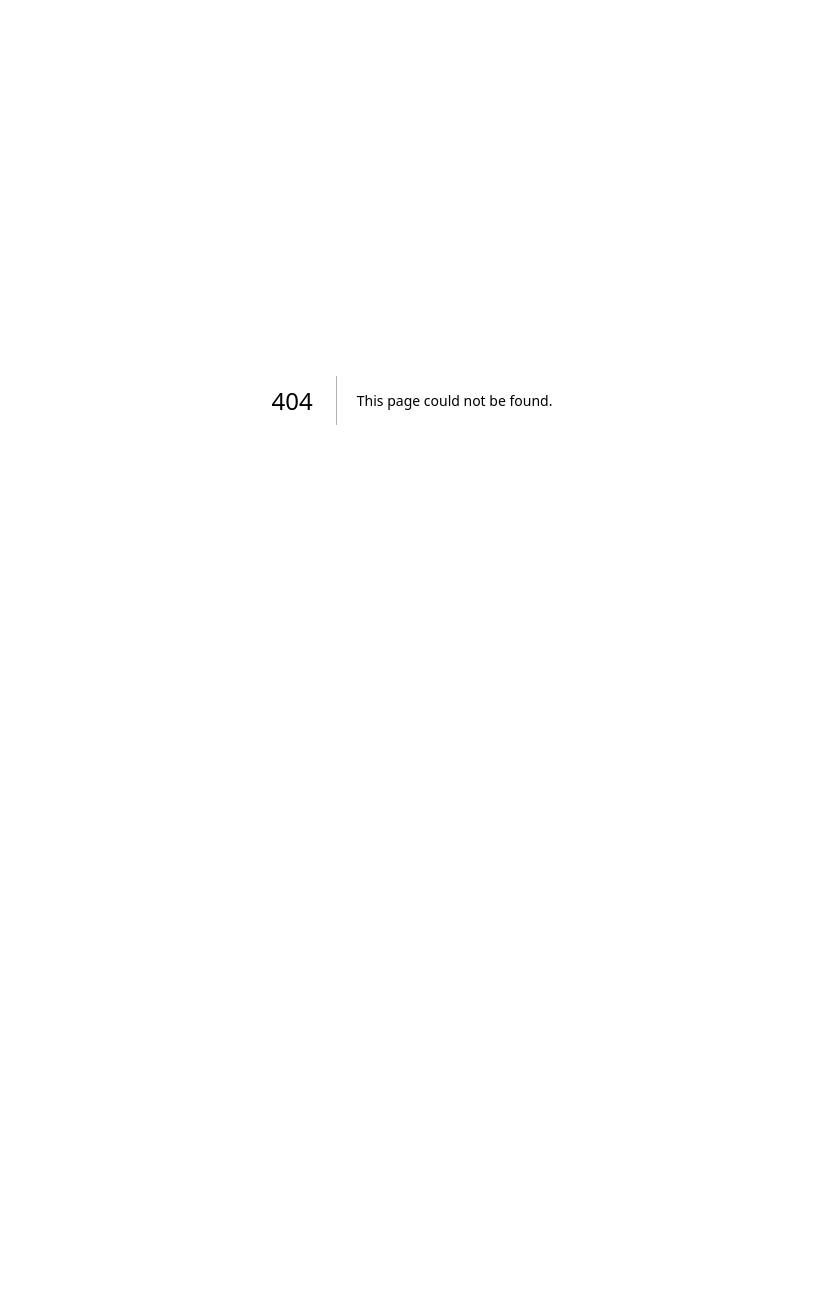
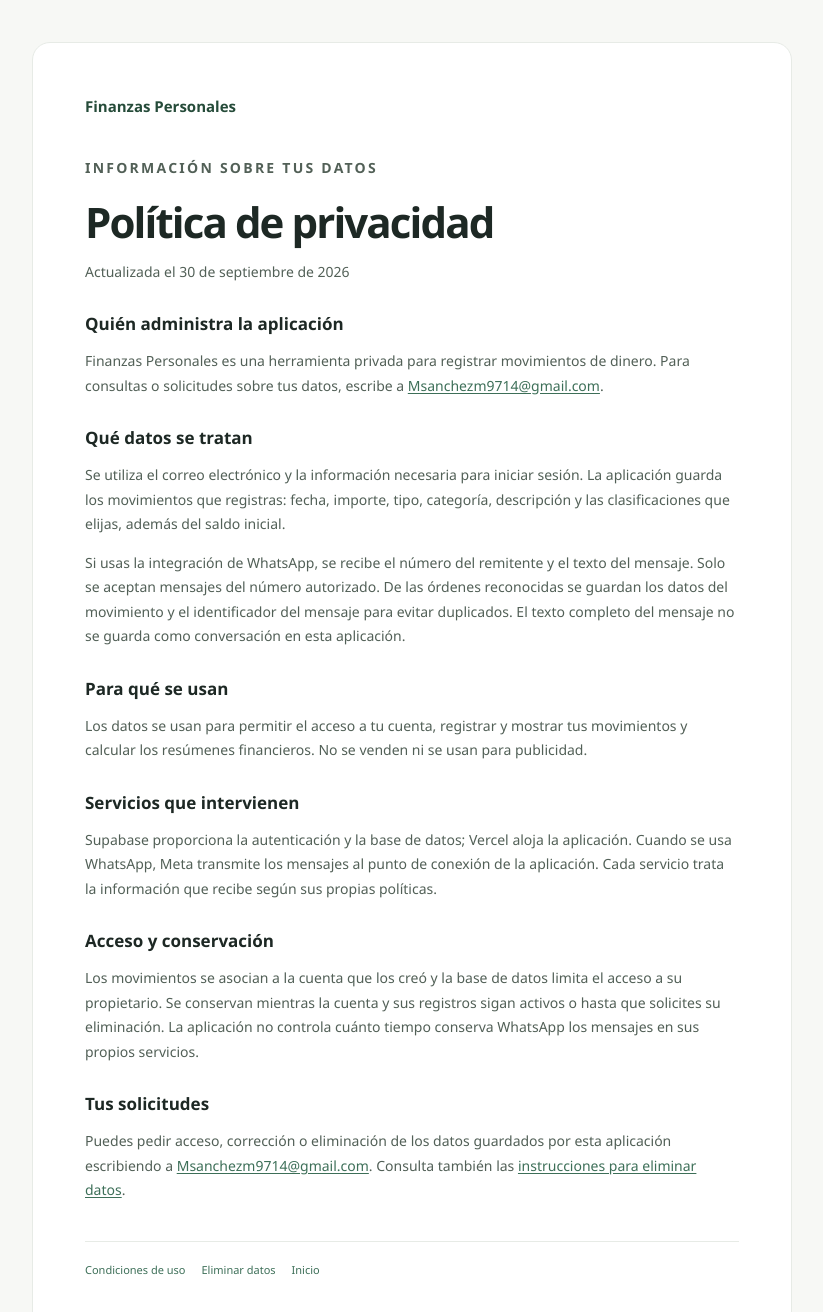
Before and after one commit to msanchezm9714-lgtm/finanzas-personales, a Next.js app: page /privacidad in a window 1280 px wide. Before the commit this address had no page. Shown: the top 1312 px of the page, without its empty margins (228-1051 px from the left). Before the commit the page ends 800 px from the top, so only its background shows below. Built offline with nearby package versions, Linux system fonts and the light colour scheme.

Commit message:
Add public privacy and data deletion pages

```diff
--- a/src/app/dashboard/page.tsx
+++ b/src/app/dashboard/page.tsx
@@ -95,7 +95,7 @@ export default async function Dashboard({ searchParams }: { searchParams: Promis
           <fieldset><legend>Ámbito</legend><div className="choice-row"><label><input type="radio" name="scope" value="personal" defaultChecked /><span>Personal</span></label><label><input type="radio" name="scope" value="work" /><span>Trabajo</span></label></div></fieldset>
           <div className="form-actions"><p>Tu información se guarda de forma privada en tu cuenta.</p><button className="button button-primary" type="submit">Guardar movimiento <span>↗</span></button></div>
         </form></section>
-        <footer className="app-footer"><span>balance <i>·</i> claridad financiera, a tu ritmo.</span><span>Tu espacio privado</span></footer>
+        <footer className="app-footer"><span>balance <i>·</i> claridad financiera, a tu ritmo.</span><nav className="login-legal-links" aria-label="Información legal"><a href="/privacidad">Privacidad</a><a href="/condiciones">Condiciones</a><a href="/eliminar-datos">Eliminar datos</a></nav></footer>
       </div>
     </main>
   );
--- a/src/app/globals.css
+++ b/src/app/globals.css
@@ -37,6 +37,19 @@ a { color: inherit; text-decoration: none; }
 .button-primary span { font-size: 17px; }
 .login-form .button { margin-top: 4px; }
 .login-note { margin-top: 22px; color: #9aa39d; font-size: 11px; }
+.login-legal-links, .legal-links { display: flex; flex-wrap: wrap; gap: 16px; font-size: 11px; }
+.login-legal-links { margin-top: 12px; color: #78867c; }
+.login-legal-links a:hover, .legal-links a:hover, .legal-card p a:hover { text-decoration: underline; }
+.legal-page { min-height: 100vh; padding: 42px 20px; background: var(--paper); }
+.legal-card { width: min(100%, 760px); margin: 0 auto; padding: clamp(25px, 5vw, 52px); border: 1px solid var(--line); border-radius: 18px; background: #fff; }
+.legal-brand { display: inline-block; margin-bottom: 40px; color: var(--green-dark); font-size: 15px; font-weight: 800; }
+.legal-card h1 { margin: 0 0 10px; font-size: clamp(30px, 4vw, 42px); letter-spacing: -.045em; }
+.legal-updated { margin: 0 0 28px; color: var(--muted); font-size: 12px; }
+.legal-card section { margin-top: 28px; }
+.legal-card h2 { margin: 0 0 9px; font-size: 17px; }
+.legal-card p { color: #526057; font-size: 14px; line-height: 1.75; }
+.legal-card p a { color: var(--green); text-decoration: underline; text-underline-offset: 2px; }
+.legal-links { margin-top: 38px; padding-top: 20px; border-top: 1px solid var(--line); color: var(--green); }
 .form-error { margin: -5px 0 0; color: #a54435; font-size: 12px; }
 .login-art { min-height: calc(100vh - 48px); overflow: hidden; position: relative; display: flex; flex-direction: column; justify-content: space-between; padding: clamp(28px, 5vw, 72px); border-radius: 22px; color: #f5f3e9; background: #273d32; isolation: isolate; }
 .login-art::before, .login-art::after { position: absolute; z-index: -1; content: ''; border: 1px solid rgba(223, 237, 219, .12); border-radius: 50%; }
--- a/src/app/page.tsx
+++ b/src/app/page.tsx
@@ -24,6 +24,7 @@ export default async function Home({ searchParams }: { searchParams: Promise<{ e
           <button className="button button-primary" type="submit">Entrar a mi espacio <span>↗</span></button>
         </form>
         <p className="login-note">Acceso privado · Solo tú puedes ver tus movimientos</p>
+        <nav className="login-legal-links" aria-label="Información legal"><a href="/privacidad">Privacidad</a><a href="/condiciones">Condiciones</a><a href="/eliminar-datos">Eliminar datos</a></nav>
       </section>
       <aside className="login-art" aria-hidden="true">
         <div className="art-glow" />
--- /dev/null
+++ b/src/app/privacidad/page.tsx
@@ -0,0 +1,46 @@
+import type { Metadata } from "next";
+
+export const metadata: Metadata = {
+  title: "Política de privacidad | Finanzas Personales",
+  description: "Cómo se tratan los datos de la aplicación Finanzas Personales.",
+};
+
+export default function PrivacyPage() {
+  return (
+    <main className="legal-page">
+      <article className="legal-card">
+        <a className="legal-brand" href="/">Finanzas Personales</a>
+        <p className="eyebrow">INFORMACIÓN SOBRE TUS DATOS</p>
+        <h1>Política de privacidad</h1>
+        <p className="legal-updated">Actualizada el 30 de septiembre de 2026</p>
+
+        <section>
+          <h2>Quién administra la aplicación</h2>
+          <p>Finanzas Personales es una herramienta privada para registrar movimientos de dinero. Para consultas o solicitudes sobre tus datos, escribe a <a href="mailto:Msanchezm9714@gmail.com">Msanchezm9714@gmail.com</a>.</p>
+        </section>
+        <section>
+          <h2>Qué datos se tratan</h2>
+          <p>Se utiliza el correo electrónico y la información necesaria para iniciar sesión. La aplicación guarda los movimientos que registras: fecha, importe, tipo, categoría, descripción y las clasificaciones que elijas, además del saldo inicial.</p>
+          <p>Si usas la integración de WhatsApp, se recibe el número del remitente y el texto del mensaje. Solo se aceptan mensajes del número autorizado. De las órdenes reconocidas se guardan los datos del movimiento y el identificador del mensaje para evitar duplicados. El texto completo del mensaje no se guarda como conversación en esta aplicación.</p>
+        </section>
+        <section>
+          <h2>Para qué se usan</h2>
+          <p>Los datos se usan para permitir el acceso a tu cuenta, registrar y mostrar tus movimientos y calcular los resúmenes financieros. No se venden ni se usan para publicidad.</p>
+        </section>
+        <section>
+          <h2>Servicios que intervienen</h2>
+          <p>Supabase proporciona la autenticación y la base de datos; Vercel aloja la aplicación. Cuando se usa WhatsApp, Meta transmite los mensajes al punto de conexión de la aplicación. Cada servicio trata la información que recibe según sus propias políticas.</p>
+        </section>
+        <section>
+          <h2>Acceso y conservación</h2>
+          <p>Los movimientos se asocian a la cuenta que los creó y la base de datos limita el acceso a su propietario. Se conservan mientras la cuenta y sus registros sigan activos o hasta que solicites su eliminación. La aplicación no controla cuánto tiempo conserva WhatsApp los mensajes en sus propios servicios.</p>
+        </section>
+        <section>
+          <h2>Tus solicitudes</h2>
+          <p>Puedes pedir acceso, corrección o eliminación de los datos guardados por esta aplicación escribiendo a <a href="mailto:Msanchezm9714@gmail.com">Msanchezm9714@gmail.com</a>. Consulta también las <a href="/eliminar-datos">instrucciones para eliminar datos</a>.</p>
+        </section>
+        <nav className="legal-links" aria-label="Enlaces legales"><a href="/condiciones">Condiciones de uso</a><a href="/eliminar-datos">Eliminar datos</a><a href="/">Inicio</a></nav>
+      </article>
+    </main>
+  );
+}
```
Also changed, not shown: src/app/condiciones/page.tsx (added, +36 -0 lines), src/app/eliminar-datos/page.tsx (added, +22 -0 lines).
